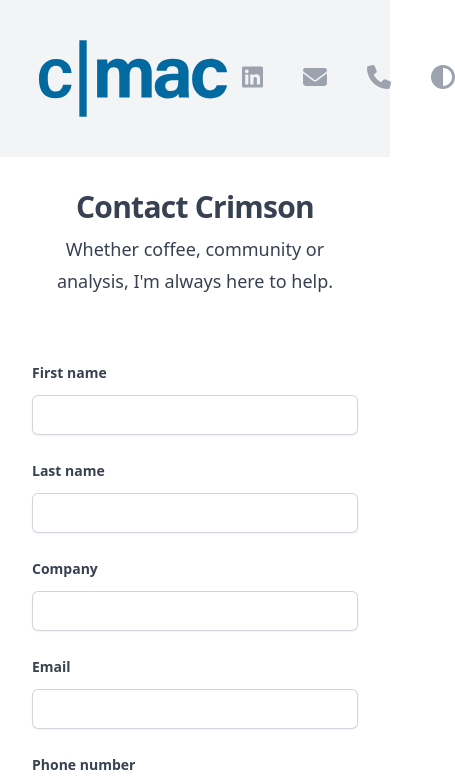
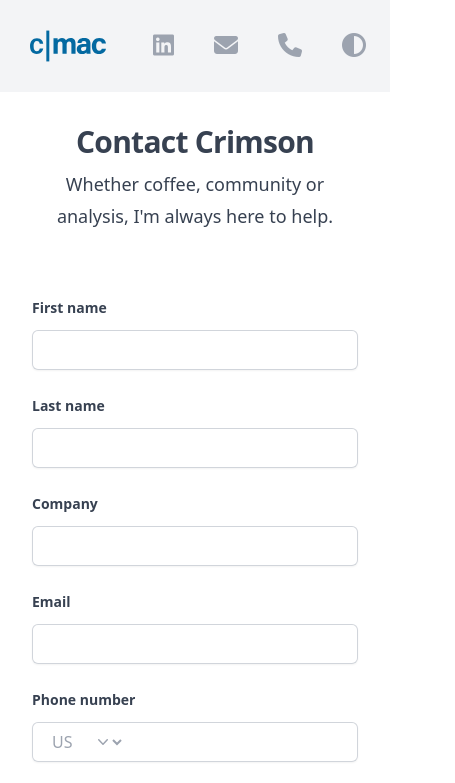
Before and after one commit to tcmacdonald/crimsonmacdonald-com, an Astro site: page /contact in a window 390 px wide. Shown: the top 783 px of the page, 455 px wide, since content can reach past the window. Built offline with nearby package versions, Linux system fonts and the light colour scheme; Astro itself is replaced by a stand-in of ours; a web font is replaced by a local one.

Commit message:
Mobile cleanup

```diff
--- a/src/components/Header.astro
+++ b/src/components/Header.astro
@@ -7,8 +7,7 @@ import Logo from '../assets/svgs/cmac.svg?raw';
 		<div class="flex flex-1">
 			<a
 				href="/"
-				style="width: 230px"
-				class="-m-1.5 block p-1.5 logo text-sky-700 hover:text-gray-600 dark:text-white dark:hover:text-yellow-100 hover:scale-110 transition-all dark:drop-shadow-xl"
+				class="brand -m-1.5 block p-1.5 logo text-sky-700 hover:text-gray-600 dark:text-white dark:hover:text-yellow-100 hover:scale-110 transition-all dark:drop-shadow-xl"
 			>
 				<span class="sr-only">Crimson MacDonald</span>
 				<Fragment set:html={Logo} />
@@ -45,3 +44,12 @@ import Logo from '../assets/svgs/cmac.svg?raw';
 		</div>
 	</nav>
 </header>
+
+<style>
+	.brand {
+		width: 100px;
+		@media screen and (min-width: 768px) {
+			width: 230px;
+		}
+	}
+</style>
--- a/src/components/Logos.astro
+++ b/src/components/Logos.astro
@@ -5,7 +5,7 @@ import Moms from '../assets/svgs/moms.svg?raw';
 import Rebuilding from '../assets/svgs/rebuilding.svg?raw';
 ---
 
-<section id="logos" class="flex flex-row text-center gap-20 mt-16 items-center">
+<section id="logos" class="flex flex-col md:flex-row text-center gap-20 mt-16 items-center">
 	<div class="text-center md:w-1/4">
 		<a
 			href="https://kykcet.org/"
```
